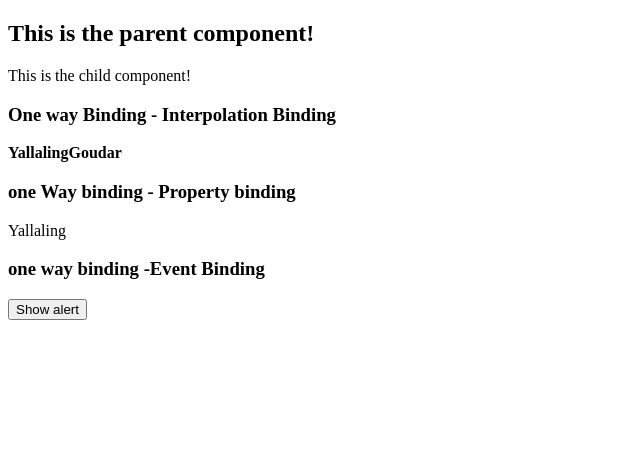
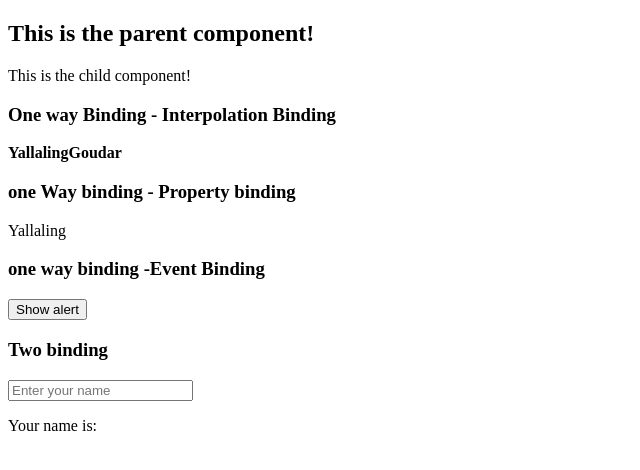
Before and after one commit to Rajaduraiintern10D/DemoLearningAngular, an Angular app: page / in a window 1280 px wide. Shown: the top 470 px of the page, without its empty margins (0-640 px from the left). Built offline with nearby package versions, Linux system fonts and the light colour scheme.

Commit message:
Added two way learning

```diff
--- a/src/app/app.component.html
+++ b/src/app/app.component.html
@@ -13,5 +13,9 @@
 <div>
   <h3>one way binding -Event Binding</h3>
   <button (click)="myFunction()">Show alert</button>
-
 </div>
+<div>
+  <h3>Two binding</h3>
+  <input [(ngModel)]="name" placeholder="Enter your name">
+    <p>Your name is: {{ name }}</p>
+</div>
--- a/src/app/app.component.ts
+++ b/src/app/app.component.ts
@@ -12,4 +12,6 @@ export class AppComponent {
   myFunction(): void {
     alert('Show alert!');
   }
+  name: string = ''; // Initialize name property
+
 }
--- a/src/app/app.module.ts
+++ b/src/app/app.module.ts
@@ -1,6 +1,6 @@
 import { NgModule } from '@angular/core';
 import { BrowserModule } from '@angular/platform-browser';
-
+import { FormsModule } from '@angular/forms';
 import { AppRoutingModule } from './app-routing.module';
 import { AppComponent } from './app.component';
 import { ChildComponent } from './child/child.component';
@@ -14,6 +14,7 @@ import { ParentComponent } from './parent/parent.component';
   ],
   imports: [
     BrowserModule,
+    FormsModule,
     AppRoutingModule
   ],
   providers: [],
```
